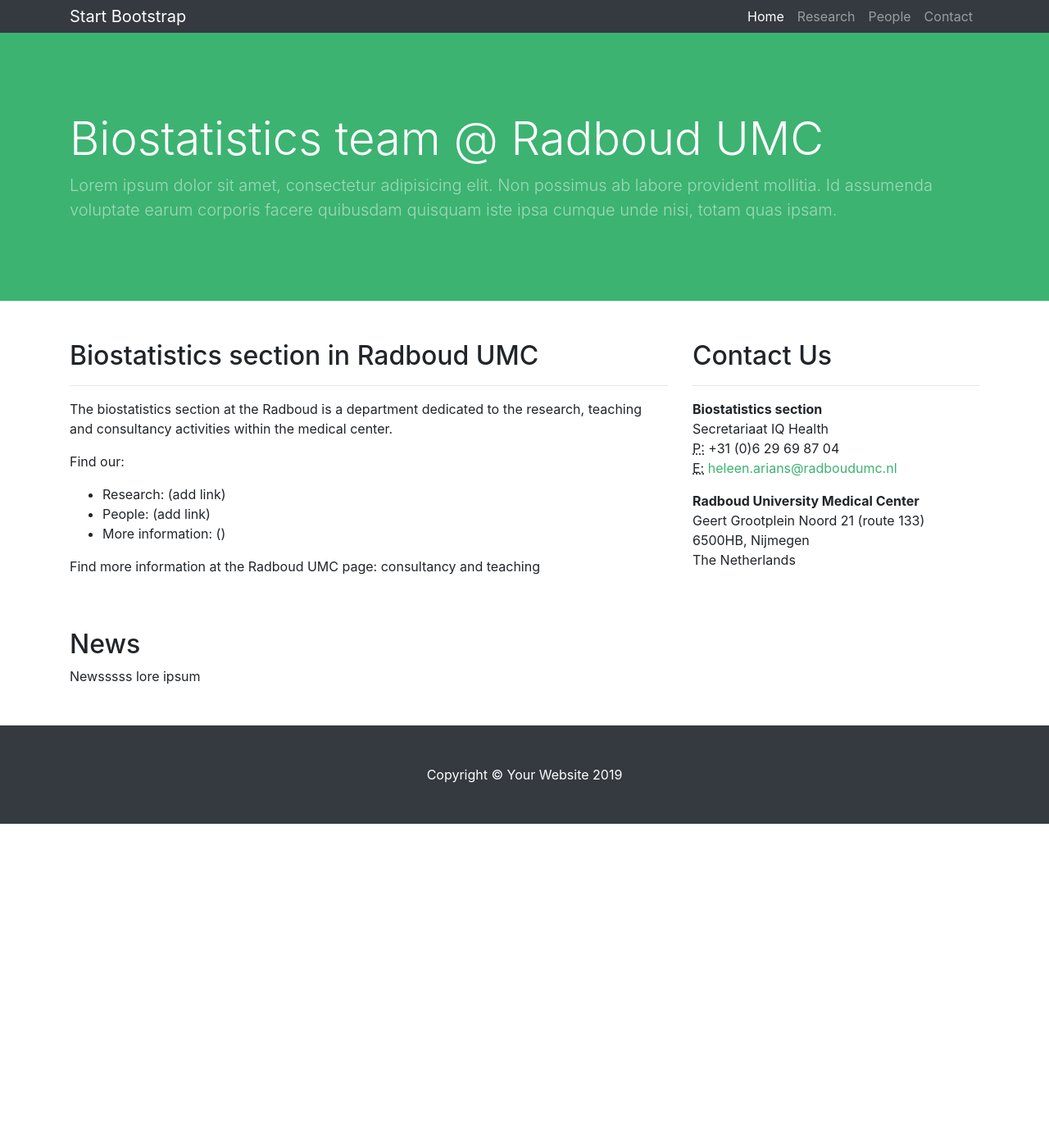
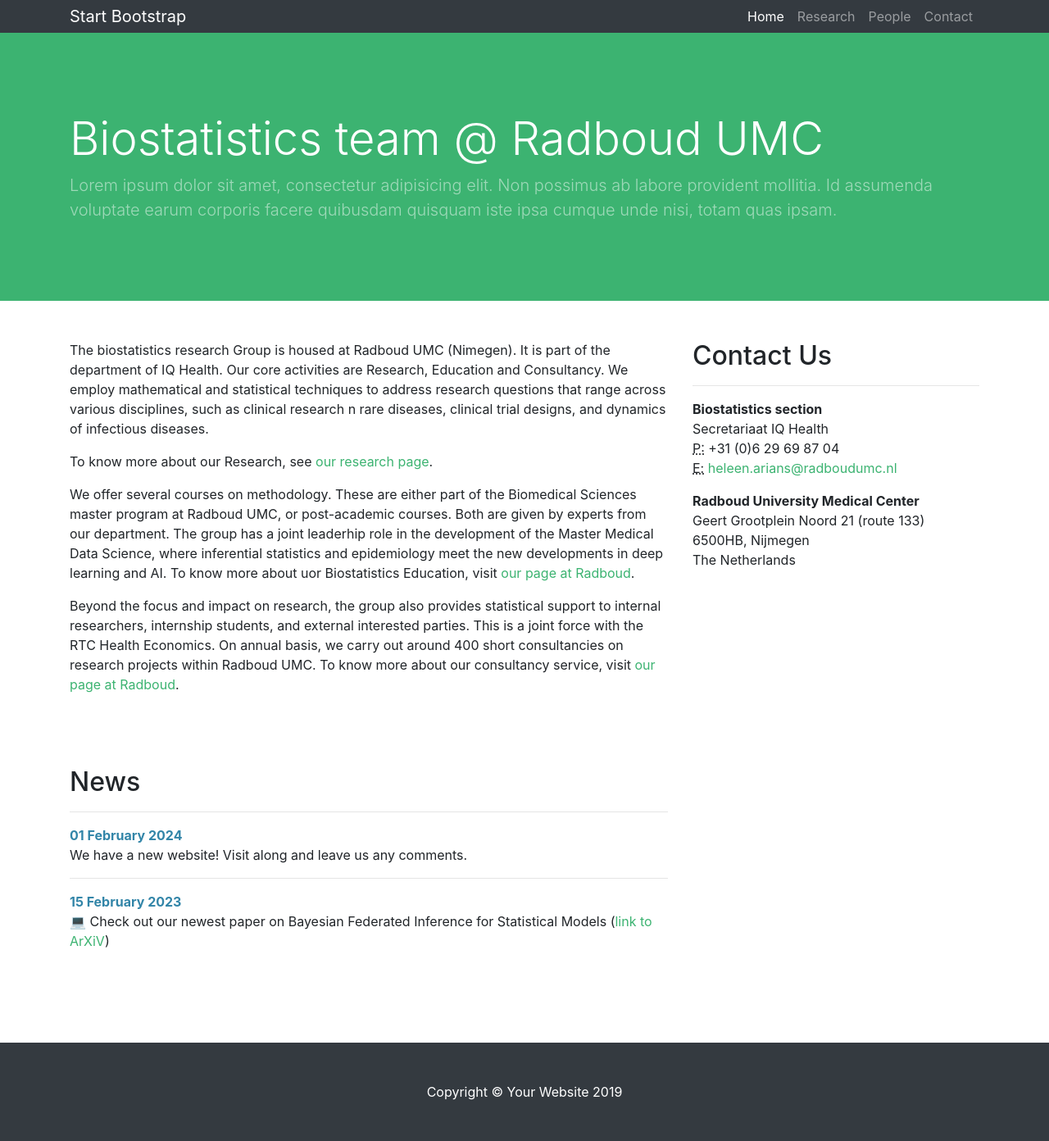
Before and after one commit to radboudumc-biostatistics/radboudumc-biostatistics.github.io, a Jekyll site: the page built from index.html, in a window 1280 px wide. Shown: the whole page at 82% size. Built offline with Jekyll 4.4.1, drawn with Linux system fonts in a browser that asks for light colours; before the commit the page ends 1005 px from its top, so only the background shows below that.

Commit message:
edit main page

```diff
--- a/index.html
+++ b/index.html
@@ -4,30 +4,52 @@
 
 <div class="row">
   <div class="col-md-8 mb-5">
-    <h2>Biostatistics section in Radboud UMC</h2>
+    <!-- <h2>Biostatistics section in Radboud UMC</h2>
+    <hr /> -->
+    <p>
+      The biostatistics research Group is housed at Radboud UMC (Nimegen). It is part of the department of IQ Health.
+      Our core activities are Research, Education and Consultancy.
+      We employ mathematical and statistical techniques to address research questions that range across various disciplines, such as
+      clinical research n rare diseases, clinical trial designs, and dynamics of infectious diseases.
+    </p>
+    <p>
+      To know more about our Research, see <a href="/research">our research page</a>.
+    </p>
+    <p>
+      We offer several courses on methodology. These are either part of the Biomedical Sciences master program at Radboud UMC, or post-academic courses.
+      Both are given by experts from our department.
+      The group has a joint leaderhip role in the development of the Master Medical Data Science, where inferential statistics and epidemiology meet
+      the new developments in deep learning and AI.
+      To know more about uor Biostatistics Education,
+      visit <a href="https://www.radboudumc.nl/research/radboud-technology-centers/biostatistics">our page at Radboud</a>.
+    </p>
+    <p>
+      Beyond the focus and impact on research, the group also provides statistical support to internal researchers,
+      internship students, and external interested parties. This is a joint force with the RTC Health Economics.
+      On annual basis, we carry out around 400 short consultancies on research projects within Radboud UMC.
+      To know more about our consultancy service, visit <a href="https://www.radboudumc.nl/research/radboud-technology-centers/biostatistics">our page at Radboud</a>.
+    </p>
+    <!-- <a class="btn btn-primary btn-lg" href="#">Research &raquo;</a> -->
+
+    <br>
+    <br>
+    <br>
+    <h2>
+      News
+    </h2>
     <hr />
     <p>
-      The biostatistics section at the Radboud is a department dedicated to the research, teaching and consultancy activities
-      within the medical center.
+      <strong><font color="#3285a8">01 February 2024</font></strong>
+      <br>
+      We have a new website! Visit along and leave us any comments.
+      <br>
+      <hr />
+      <strong><font color="#3285a8">15 February 2023</font></strong>
+      <br>
+      &#128187; Check out our newest paper on Bayesian Federated Inference for Statistical Models
+      (<a href="https://arxiv.org/abs/2302.07677">link to ArXiV</a>)
     </p>
-    <p>
-      Find our:
-      <ul>
-        <li>Research: (add link)</li>
-        <li>People: (add link)</li>
-        <li>More information: ()</li>
-      </ul>
-    </p>
-    <p>
-      Find more information at the Radboud UMC page: consultancy and teaching
-    </p>
-    <!-- <a class="btn btn-primary btn-lg" href="#">Research &raquo;</a> -->
-  </div>
-  {% include sidebar.html %}
+
 </div>
-<h2>
-  News
-</h2>
-<p>
-  Newsssss lore ipsum
-</p>
+{% include sidebar.html %}
+</div>
```
